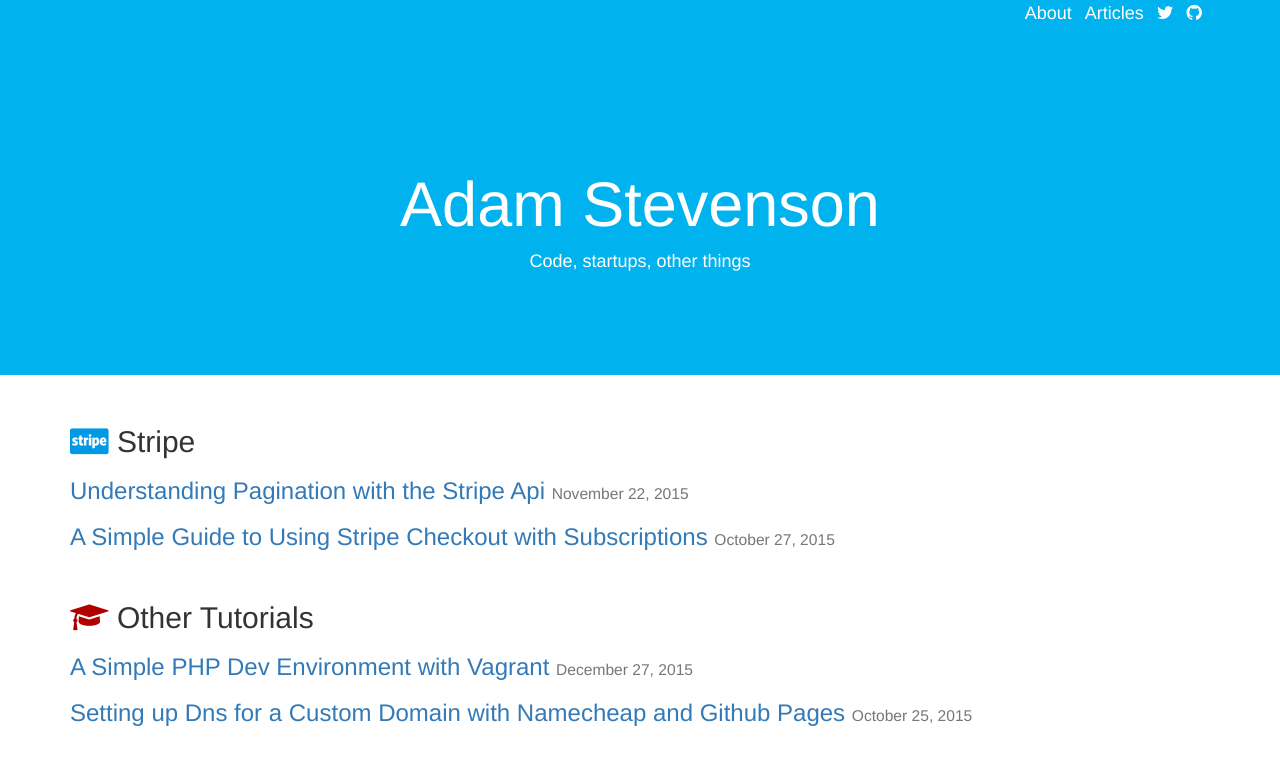
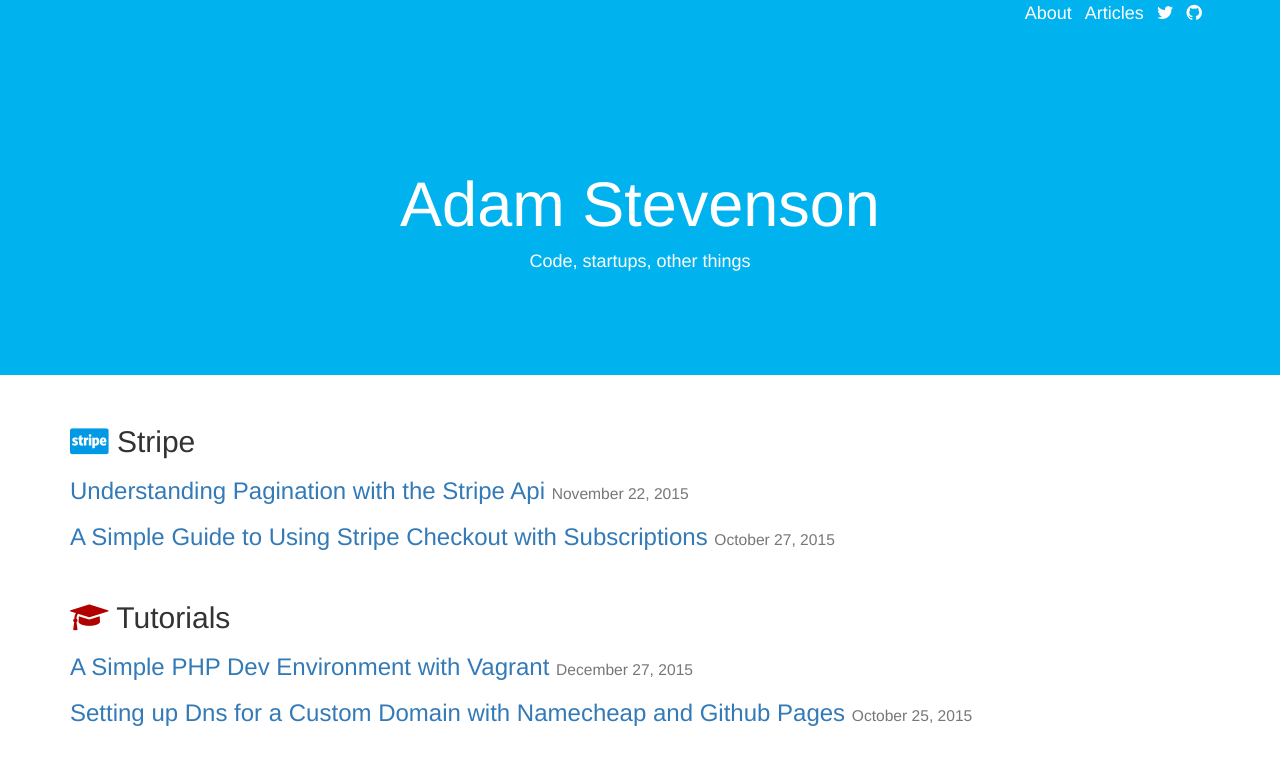
Before and after one commit to adamjstevenson/adamjstevenson.github.io, a Jekyll site: the page built from index.html, in a window 1280 px wide. Shown: the top 765 px of the page. Built offline with Jekyll 4.4.1, drawn with Linux system fonts in a browser that asks for light colours; nearby versions of some CDN libraries; Markdown is read by kramdown in place of the engine named in the settings.

Commit message:
just tutorials -- it's cleaner that way

```diff
--- a/index.html
+++ b/index.html
@@ -15,7 +15,7 @@
   {% endfor %}
 </ul>
 
-<h2 class="topspace-lg"><i class="fa fa-graduation-cap red"></i> Other Tutorials</h2>
+<h2 class="topspace-lg"><i class="fa fa-graduation-cap red"></i> Tutorials</h2>
 <ul class="list-unstyled">
   {% for post in site.categories.tutorials %}
     <li>
```
